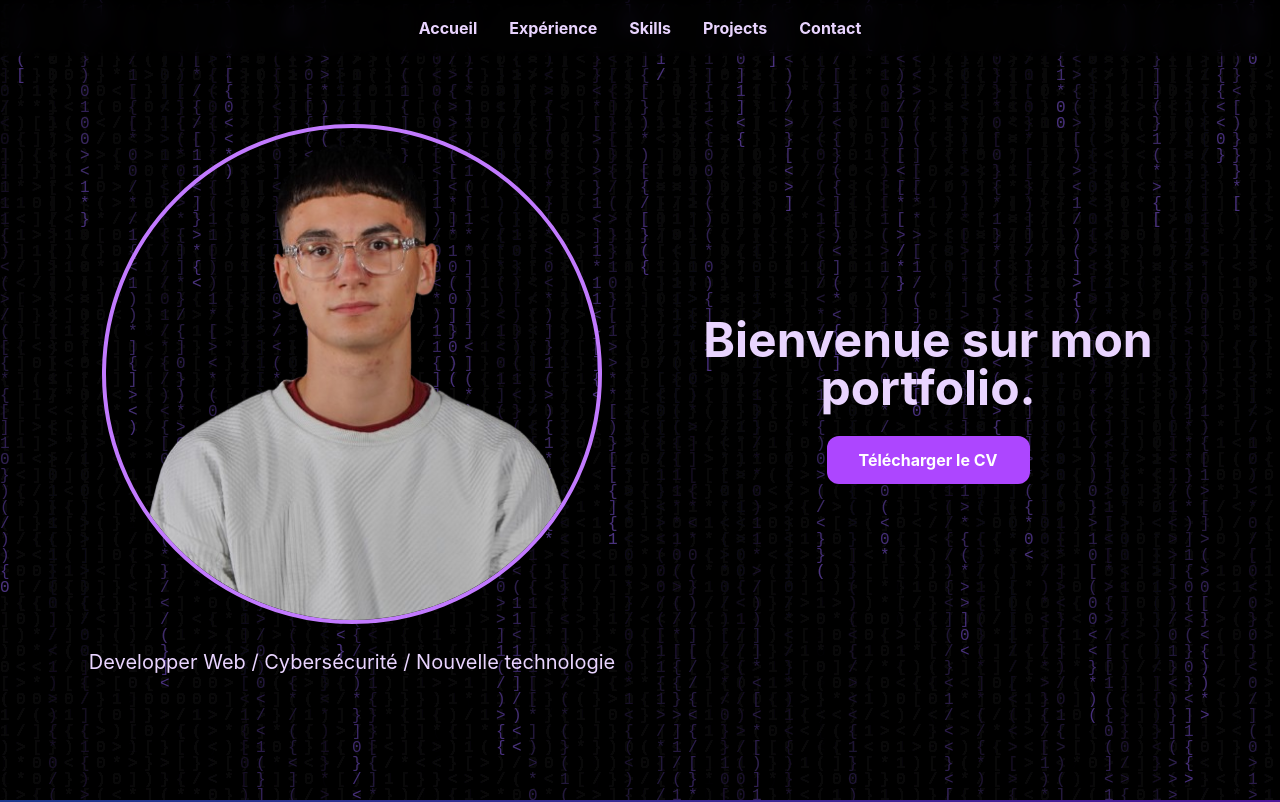
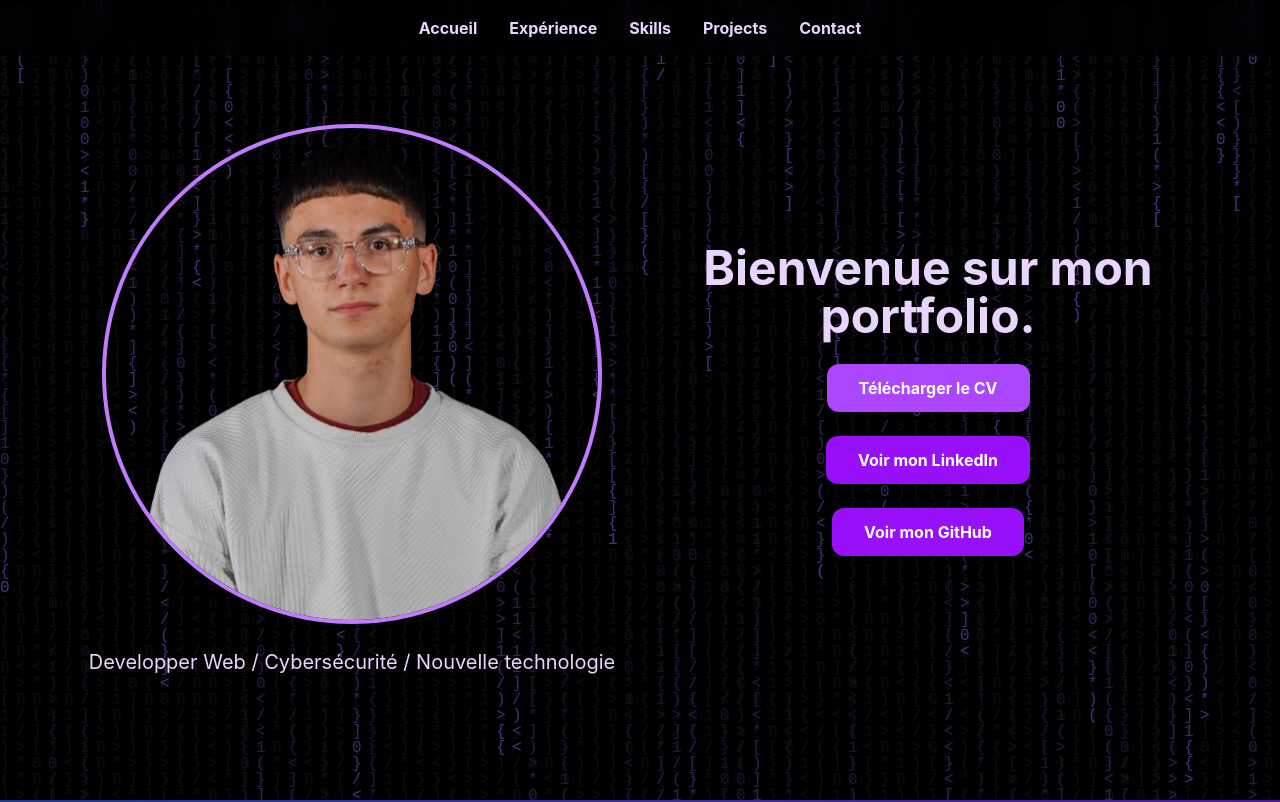
Before and after one commit to enzo959/myPortFolio, a React (Vite) app: page / in a window 1280 px wide. Shown: the top 802 px of the page. Built offline with nearby package versions, Linux system fonts and the light colour scheme.

Commit message:
add link

```diff
--- a/src/components/Accueil.jsx
+++ b/src/components/Accueil.jsx
@@ -37,6 +37,22 @@ export default function Accueil() {
         >
           Télécharger le CV
         </a>
+        <a
+          href="https://www.linkedin.com/in/courvaletenzo"
+          target="_blank"
+          rel="noopener noreferrer"
+          className="w-full md:w-fit bg-purple-600 hover:bg-purple-700 text-white font-bold py-3 px-8 rounded-xl shadow-lg transition"
+        >
+          Voir mon LinkedIn
+        </a>
+        <a
+          href="https://github.com/enzo959"
+          target="_blank"
+          rel="noopener noreferrer"
+          className="w-full md:w-fit bg-purple-600 hover:bg-purple-700 text-white font-bold py-3 px-8 rounded-xl shadow-lg transition"
+        >
+          Voir mon GitHub
+        </a>
 
       </div>
     </section>
```
